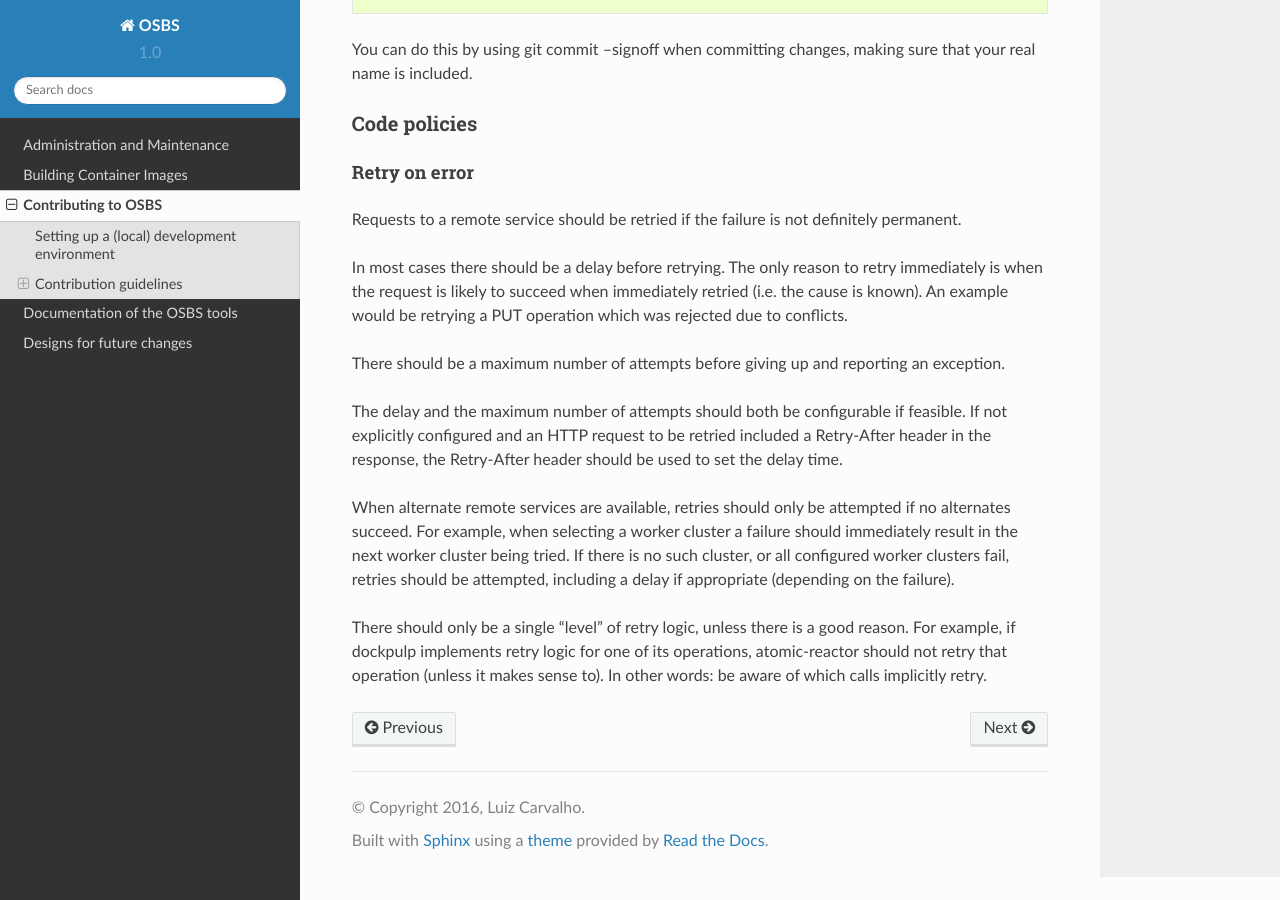
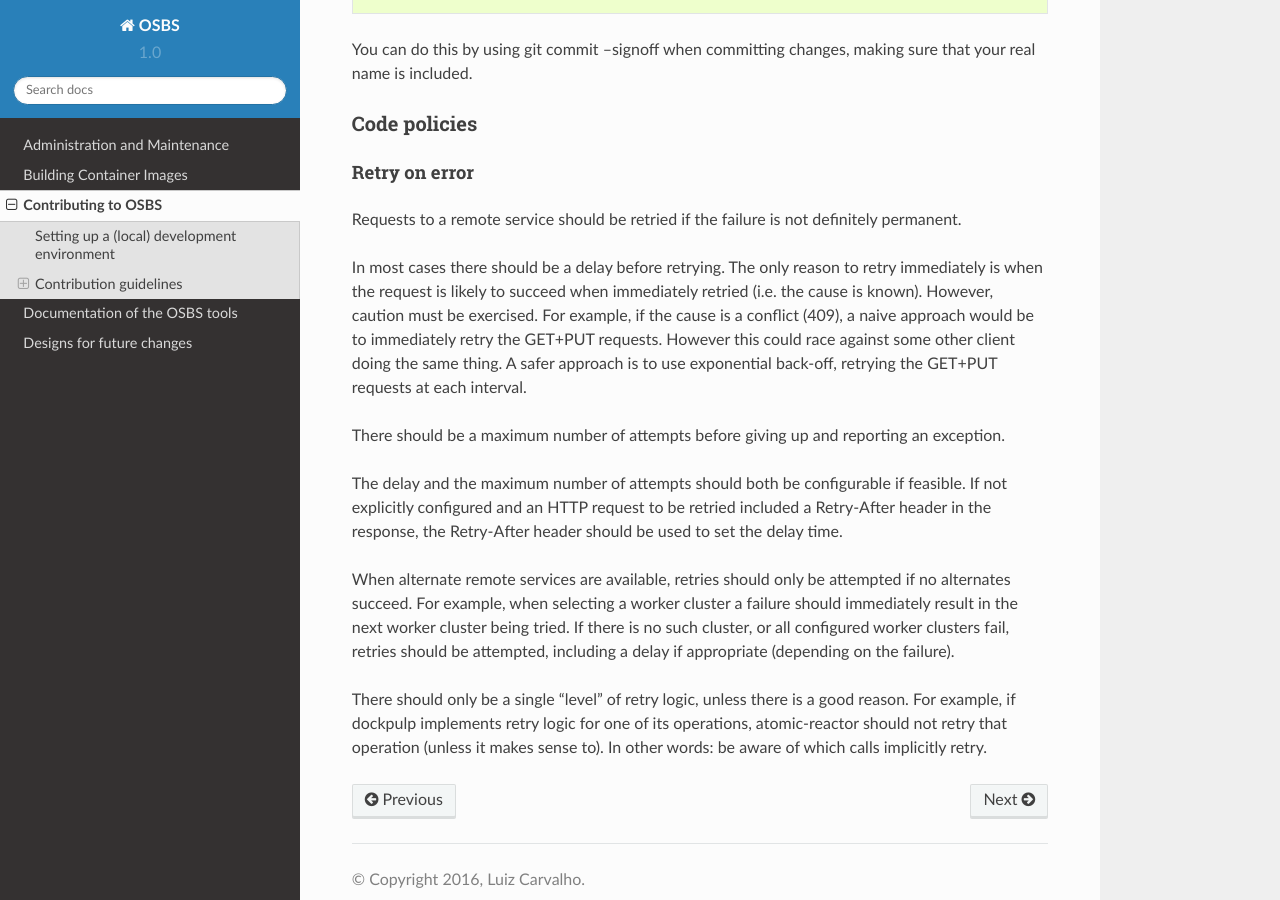
Before and after one commit to containerbuildsystem/osbs-docs, a Sphinx documentation site: the page built from docs/contributors.rst, in a window 1280 px wide and 900 px high, scrolled down 1500 px. Built offline with Sphinx 7.4.7 and the Read the Docs theme 2.0.0, drawn with Linux system fonts in a browser that asks for light colours.

Commit message:
Use exponential back-off when retrying due to conflict
Signed-off-by: Tim Waugh <twaugh@redhat.com>

```diff
--- a/docs/contributors.rst
+++ b/docs/contributors.rst
@@ -91,8 +91,12 @@ definitely permanent.
 
 In most cases there should be a delay before retrying. The only reason
 to retry immediately is when the request is likely to succeed when
-immediately retried (i.e. the cause is known). An example would be
-retrying a PUT operation which was rejected due to conflicts.
+immediately retried (i.e. the cause is known). However, caution must
+be exercised. For example, if the cause is a conflict (409), a naive approach
+would be to immediately retry the GET+PUT requests. However this could
+race against some other client doing the same thing. A safer approach
+is to use exponential back-off, retrying the GET+PUT requests at each
+interval.
 
 There should be a maximum number of attempts before giving up and
 reporting an exception.
```
